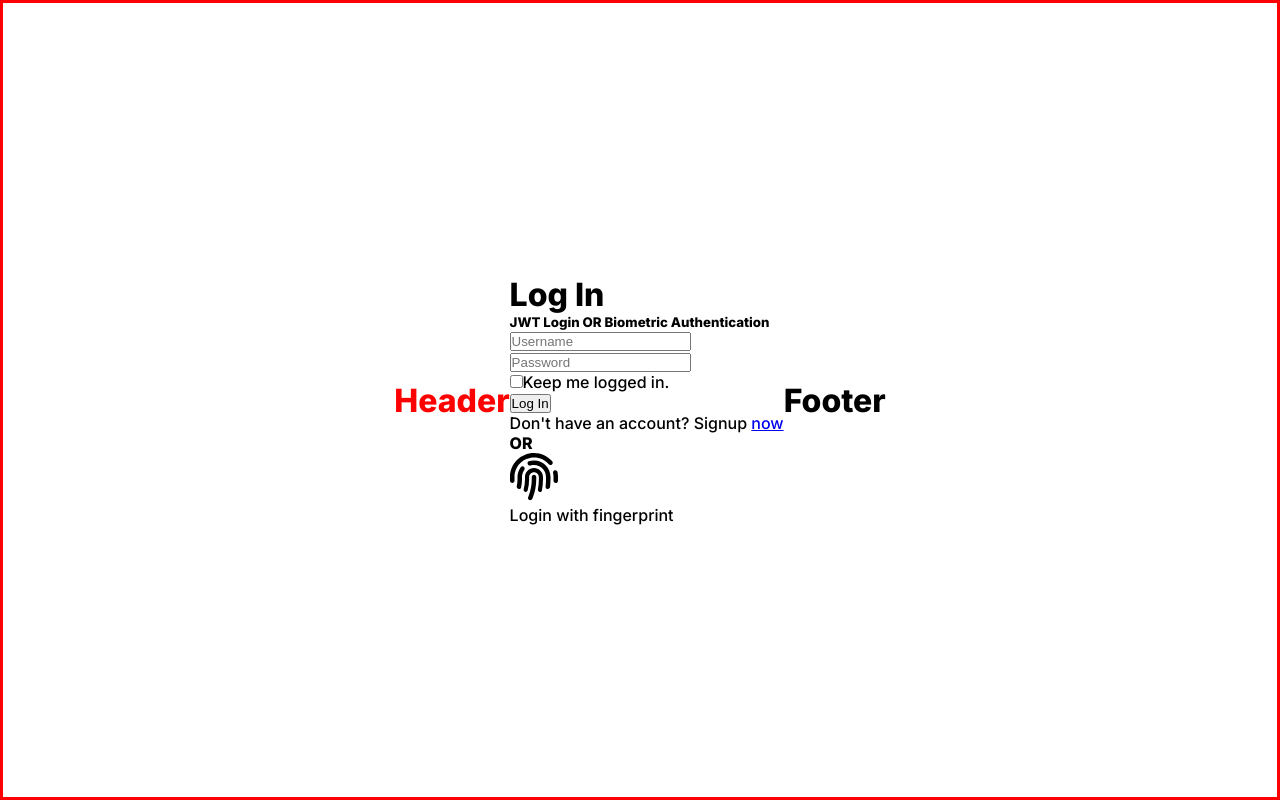
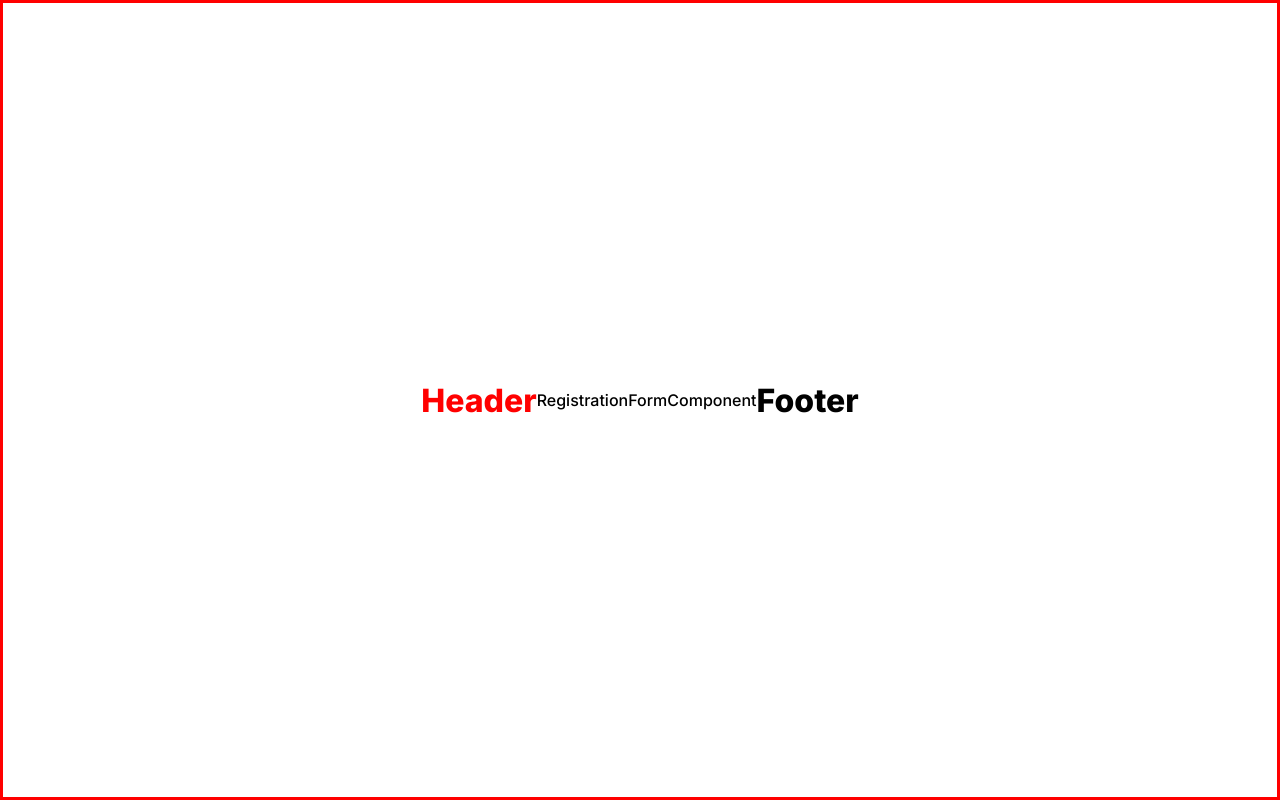
Before and after one commit to kingdomb/authentication-packages, a React (Vite) app in the folder vite-frontend/: page / in a window 1280 px wide. Built offline with nearby package versions, Linux system fonts and the light colour scheme.

Commit message:
Revert "Solved by moving state logic to Registration page."
This reverts commit 31d37c534ee36a6e7409993e18c8365cfb618bdb.

```diff
--- a/vite-frontend/src/components/JWTLoginFormComponent/JWTLoginForm.jsx
+++ b/vite-frontend/src/components/JWTLoginFormComponent/JWTLoginForm.jsx
@@ -16,7 +16,7 @@ function JWTLoginForm (props) {
   };
 
   const authenticateUser = e => {
-    e.preventDefault()
+    e.preDefault()
     console.log(authValues);
     // console.log(e.target[0].value)
     // console.log(e.target.elements.username.value)
@@ -24,11 +24,14 @@ function JWTLoginForm (props) {
     // console.log(this.inputNode.value)
   }
 
-  const unregisteredUser = (e) => {
-    e.preventDefault();
-      props.onUnregisteredUser(true);
-  };
+  const [registerUser, setRegisteredUser] = useState(false)
 
+  const unregisteredUser = () => {
+  const newRegisteredUser = !registerUser;
+  setRegisteredUser(newRegisteredUser);
+  props.onUnregisteredUser(newRegisteredUser);
+};
+// console.log(registerUser)
   return (
     <div className='form-container'>
       <h1 className='form-header'>Log In</h1>
--- a/vite-frontend/src/pages/Registration_Login.jsx
+++ b/vite-frontend/src/pages/Registration_Login.jsx
@@ -1,19 +1,20 @@
 // eslint-disable-next-line no-unused-vars
-import React, { useState } from 'react'
+import React from 'react'
 import { RegistrationForm } from "../components/RegistrationFormComponent/RegistrationFormComponent"
 import { JWTLoginForm } from "../components/JWTLoginFormComponent/JWTLoginForm";
 
 function Registration_Login() {
-
-  const [registerUser, setRegisteredUser] = useState(false)
+  {/*TODO WIP:Relocate CONDITIONAL logic to display registration form here by passing up register user state in function param*/}
 
   const showRegistrationForm = (registeredUserState) => {
-    setRegisteredUser(registeredUserState)
+    return registeredUserState
   }
 
+  console.log(showRegistrationForm());
+
   return (
-    registerUser ? <RegistrationForm /> :
-    <JWTLoginForm onUnregisteredUser={showRegistrationForm} />
+    showRegistrationForm ? <RegistrationForm /> :
+    <JWTLoginForm onUnregisteredUser={showRegistrationForm}/>
   )
 }
 
```
